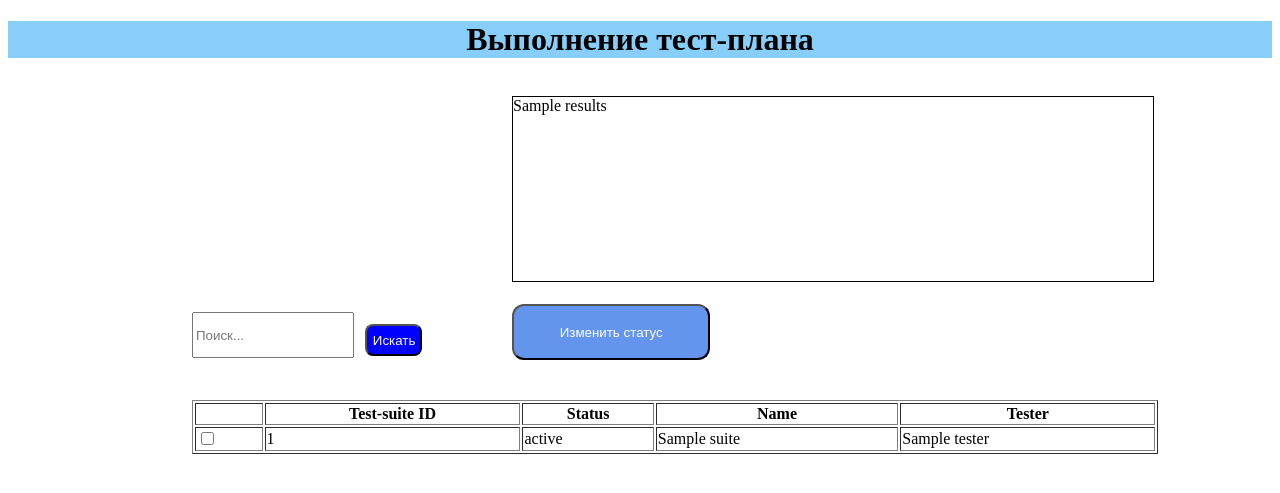
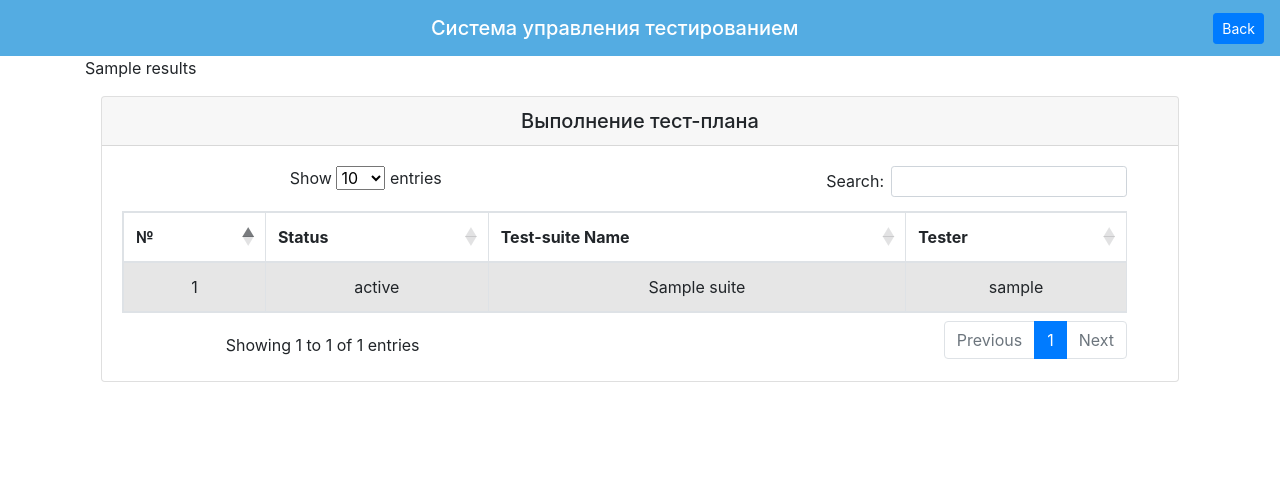
Before and after one commit to aeroshev/testing-system, a Django app: template src/templates/testing_page.html in a window 1280 px wide. Shown: the top 493 px of the page. Run offline with Django 4.2, Linux system fonts and the light colour scheme; the template is opened without the code that fills it: most values are stand-ins (such as "Sample title", 1, 10 or a date in 2020); data that the repository does not hold is empty; some libraries are stand-ins or nearby versions.

Commit message:
Правки html и другие

```diff
--- a/src/templates/create_report.html
+++ b/src/templates/create_report.html
@@ -14,6 +14,7 @@
       <span class="navbar-brand mx-auto mb-0 h1">Отчет проекта {{ project.name }}</span>
       <form class="form-inline">
         <button class="btn btn-sm btn-outline" type="button">Log out</button>
+         <a class="btn btn-primary btn-sm btn-outline" href="{% url 'get_project' project_id=project.id %}">Back</a>
       </form>
     </nav>
     <div class="container">
--- a/src/templates/edit_suite.html
+++ b/src/templates/edit_suite.html
@@ -30,13 +30,12 @@
               <table id="all_table" class="table table-striped table-bordered" style="width:100%" >
                 <thead>
                   <tr>
-                    <th>Project name</th>
                   </tr>
                 </thead>
                 <tbody>
                   {% for all_testcase in all_testcases %}
                   <tr>
-                      <td ><a href="{% url 'get_project' project_id=project.id %}">{{ all_testcase }}</a></td>
+                      <td ><a href="{% url 'get_project' project_id=project.id %}">{{ all_testcase.name }}</a></td>
                   </tr>
                   {% endfor %}
                 </tbody>
--- a/src/templates/project_page.html
+++ b/src/templates/project_page.html
@@ -28,7 +28,7 @@
                     <samp>{{ project.manager }}</samp>
                  </form><p></p>
                  <form class = "form" style = "border: 1px solid black">
-                    <samp>{{ project.status }}</samp>
+                    <samp> Статус: {{ project.status }}</samp>
                  </form>
              </div>
            </div>
@@ -42,7 +42,7 @@
            <h4 >Настроить проект</h4>
          </div>
         <div class="card-body">
-            <a class="btn btn-secondary m-3" style="width: 80%; align-items: center" href="{% url 'test_cases' %}" role="button">Тест-кейсы</a>
+            <a class="btn btn-secondary m-3" style="width: 80%; align-items: center" href="{% url 'test_cases' project_id=project.id %}" role="button">Тест-кейсы</a>
             <a class="btn btn-secondary m-3" style="width: 80%; align-items: center" href="{% url 'test_suites' project_id=project.id %}" role="button">Тест-сьюты</a><p></p>
             <h4 >Тестирование:</h4>
             <a class="btn btn-secondary m-3" style="width: 80%; align-items: center" href="{% url 'test_plan' project_id=project.id %}" role="button">Выполнение тест-плана</a>
--- a/src/templates/testing_page.html
+++ b/src/templates/testing_page.html
@@ -3,87 +3,69 @@
   <head>
     <meta charset="utf-8">
     <meta name="viewport" content="width=device-width">
-    <title>Система управления тестированием</title>
+    <title>Выполнение тест-плана</title>
+    <link rel="stylesheet" href="//cdnjs.cloudflare.com/ajax/libs/twitter-bootstrap/4.0.0/css/bootstrap.css">
+    <link rel="stylesheet" href="//cdn.datatables.net/1.10.16/css/dataTables.bootstrap4.min.css">
+    <link rel="stylesheet" href="https://cdn.jsdelivr.net/npm/bootstrap@4.0.0/dist/css/bootstrap.min.css" integrity="sha384-Gn5384xqQ1aoWXA+058RXPxPg6fy4IWvTNh0E263XmFcJlSAwiGgFAW/dAiS6JXm" crossorigin="anonymous">
 
-    <style>
-
-      .button {
-        position: absolute;
-        background: white;
-		display: inline-block;
-		cursor: pointer;
-      }
-
-	    .form {
-        position: absolute;
-        background: white;
-      }
-
-	 .h2 {
-        position: absolute;
-		top: 15.5%;
-      }
-
-	 .h2_cr_proj {
-		left: 60%;
-      }
-
-	 .h2_proj {
-		left: 20%;
-      }
-
-
-	 .button_create {width: 20.5%; height: 10%; background-color: #0000FF; top: 75%; left: 60%; color: #fff;}
-     .button_change_status {width: 15.5%; height: 7%;  background-color: #6495ED; top: 38%;  left: 40%; color: #fff; border-radius: 12px;}
-     .button_search {position: absolute; width: 4.5%; height: 4%; background-color: #0000FF; top: 40.5%; left: 28.5%; color: #fff; border-radius: 8px;}
-
-	 .form_results {width: 50%; height: 23%;  top: 12%; left: 40%; border: 1px solid black;}
-	 .form_search  {width: 12%; height: 5%;  top: 39%; left: 15%; }
-
-	.input{
-		width: 100%;
-		height: 100%;
-		}
-
-	.output{
-		width: 100%;
-		height: 100%;
-		}
-
-	.table{
-		position: absolute;
-		width: 75.5%;
-		top: 50%;
-		left: 15%;
-		}
-
-    </style>
   </head>
   <body>
-   <h1 align = "center" style="background-color:#87CEFA;">Выполнение тест-плана</h1>
-
-   <button class="button button_change_status">Изменить статус</button>
-   <button class="button button_search">Искать</button>
-
-    <form class="form form_search">
-		<input class="input" type="text" id="testsuite_search" placeholder="Поиск...">
-    </form>
-
+    <nav class="navbar navbar-dark" style="background-color: #54ace2;">
+      <span class="navbar-brand mx-auto mb-0 h1">Система управления тестированием</span>
+      <a class="btn btn-primary btn-sm btn-outline" href="{% url 'get_project' project_id=project_id %}">Back</a>
+    </nav>
+  <body>
+    <div class="container">
     <form class="form form_results">
       <output class="output" type="text" id="testsuite_results">{{results}}</output>
       </form>
+    </div>
+    <div class="container">
+      <div class="row">
+       <div class="col-md mx-auto">
+         <div class="card text-center m-3">
+            <h5 class="card-header">Выполнение тест-плана</h5>
 
-  <table class="table" border="1">
+           <div class="card-body">
+             <div class="row mr-3">
+               <div class="col-sm-12 ">
+                 <table id="testing_table" class="table table-striped table-bordered" style="width:100%" >
+                   <thead>
                      <tr>
-    <th></th>
-    <th>Test-suite ID</th>
+                      <th>№</th>
                        <th>Status</th>
-    <th>Name</th>
+                       <th>Test-suite Name</th>
                        <th>Tester</th>
                      </tr>
+                   </thead>
+                   <tbody>
                     {% for suite in suites %}
-       <tr><td><input type="checkbox"/></td><td>{{suite.id}}</td><td>{{suite.status}}</td><td>{{suite.name}}</td><td>{{suite.tester}}</td></tr>
+                     <tr>
+                         <td>{{ forloop.counter }}</td>
+                         <td>{{suite.status}}</td>
+                         <td>{{suite.name}}</td>
+                         <td>{{suite.running_by__username}}</td>
+                     </tr>
                      {% endfor %}
+                   </tbody>
                  </table>
+               </div>
+             </div>
+           </div>
+         </div>
+       </div>
+      </div>
+    </div>
+
+
   </body>
+  <script src="//code.jquery.com/jquery-1.12.4.js"></script>
+  <script src="//cdn.datatables.net/1.10.16/js/jquery.dataTables.min.js"></script>
+  <script src="//cdn.datatables.net/1.10.16/js/dataTables.bootstrap4.min.js"></script>
+  <script>
+      $(document).ready(function() {
+        checkboxHeader: true,
+          $('#testing_table').DataTable();
+      });
+  </script>
 </html>
--- a/src/test_components/urls.py
+++ b/src/test_components/urls.py
@@ -7,13 +7,15 @@ from .views import (
     get_test_case_page,
     get_test_plan_page,
     get_test_suite_page,
+    get_edit_case_page
 )
 
 urlpatterns = [
     path('plan/project/<uuid:project_id>/', get_test_plan_page, name='test_plan'),
     path('report/project/<uuid:project_id>/', get_report_page, name='test_report'),
     path('suites/project/<uuid:project_id>/', get_test_suite_page, name='test_suites'),
-    path('suites/edit/<uuid:suite_id>/', get_edit_suite_page, name='edit_suite'),
     path('suites/create/project/<uuid:project_id>/', create_test_suite, name='create_suite'),
-    path('cases/', get_test_case_page, name='test_cases')
+    path('cases/project/<uuid:project_id>/', get_test_case_page, name='test_cases'),
+    path('cases/edit/<uuid:testcase_id>/', get_edit_case_page, name='edit_case'),
+    path('suites/edit/<uuid:suite_id>/', get_edit_suite_page, name='edit_suite')
 ]
```
Also changed, not shown: src/templates/edit_testcase.html (+4 -3 lines), src/test_components/views.py (+15 -5 lines). Lines whose indentation alone changed are shown as unchanged.
